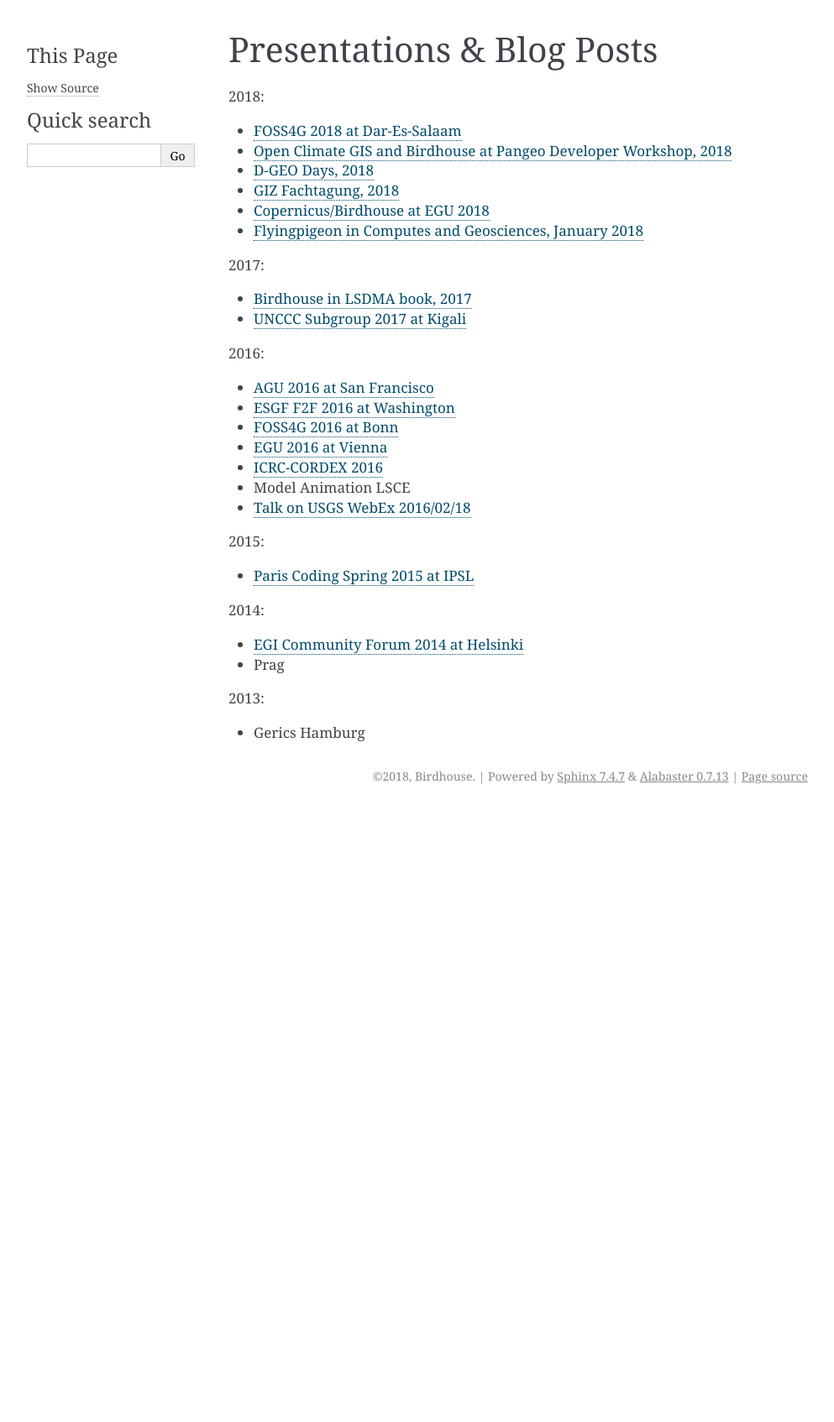
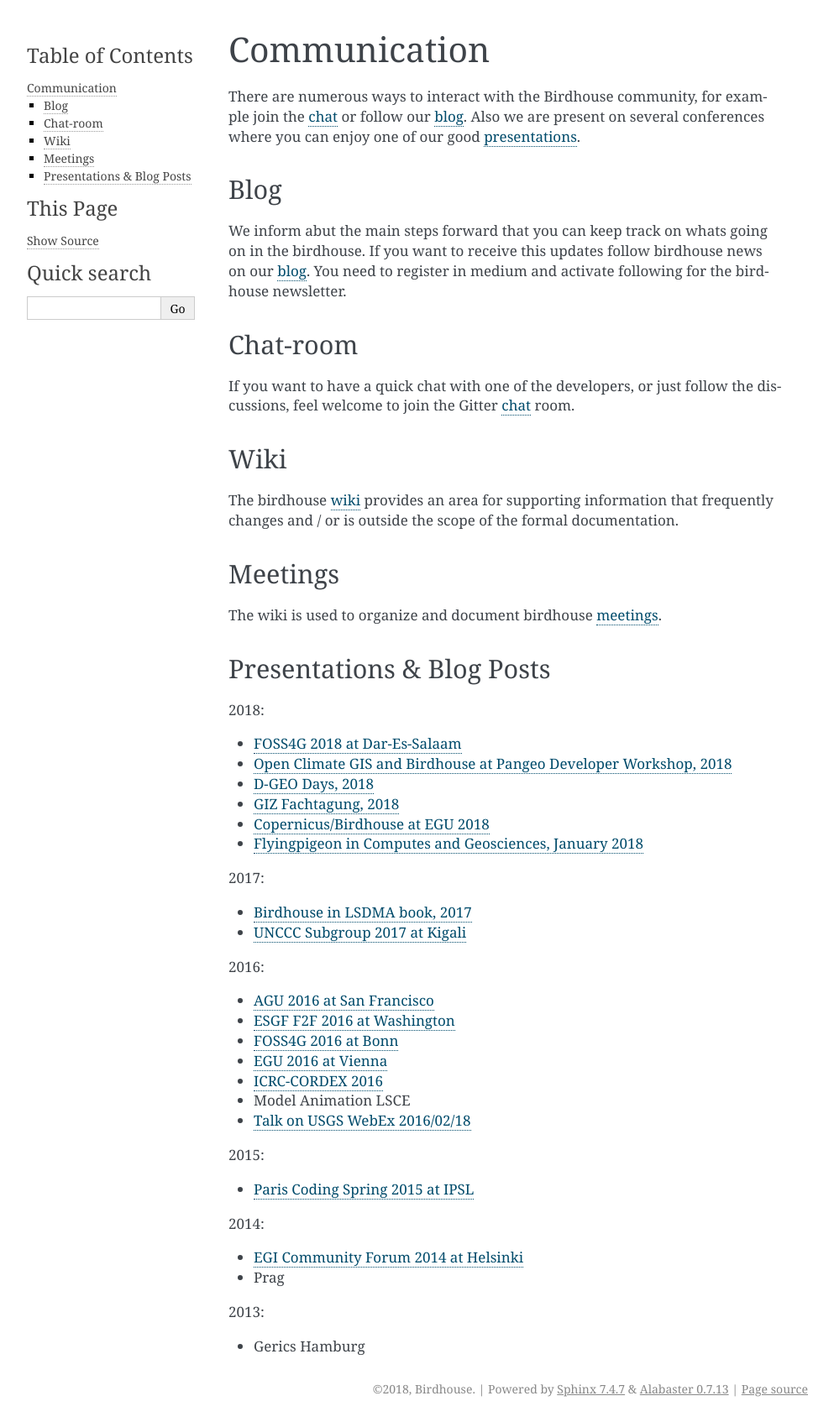
Before and after one commit to bird-house/birdhouse-docs, a Sphinx documentation site: the page built from docs/source/communication.rst, in a window 1280 px wide. Shown: the whole page at 84% size, without its empty margins (148-1141 px from the left). Built offline with Sphinx 7.4.7, drawn with Linux system fonts in a browser that asks for light colours; pages that are not in the unit, such as notebooks, are missing from menus; before the commit the page ends 964 px from its top, so only the background shows below that.

Commit message:
communication

```diff
--- a/docs/source/presentations.rst
+++ b/docs/source/communication.rst
@@ -1,7 +1,48 @@
+.. _communication:
+
+Communication
+==============
+
+There are numerous ways to interact with the Birdhouse community,
+for example join the chat_ or follow our blog_. Also we are present on several conferences where you can enjoy one of our good presentations_.
+
+
+
+Blog
+----
+
+We inform abut the main steps forward that you can keep track on whats going on in the birdhouse.
+If you want to receive this updates follow birdhouse news on our blog_.
+You need to register in medium and activate following for the birdhouse newsletter.
+
+Chat-room
+---------
+
+If you want to have a quick chat with one of the developers,
+or just follow the discussions, feel welcome to join the Gitter `chat`_ room.
+
+Wiki
+----
+
+The birdhouse wiki_ provides an area for supporting information that frequently
+changes and / or is outside the scope of the formal documentation.
+
+Meetings
+--------
+
+The wiki is used to organize and document birdhouse meetings_.
+
+
+.. _`wiki`: https://github.com/bird-house/bird-house.github.io/wiki
+.. _`meetings`: https://github.com/bird-house/bird-house.github.io/wiki/Meetings
+.. _`chat`: https://gitter.im/bird-house/birdhouse
+.. _`blog`: https://medium.com/birdhouse-newsletter
+
+
 .. _presentations:
 
 Presentations & Blog Posts
-==========================
+--------------------------
 
 2018:
 
```
Also changed, not shown: docs/source/community.rst (deleted, +0 -35 lines), docs/source/guides.rst (renamed from docs/source/dev_guide.rst).
